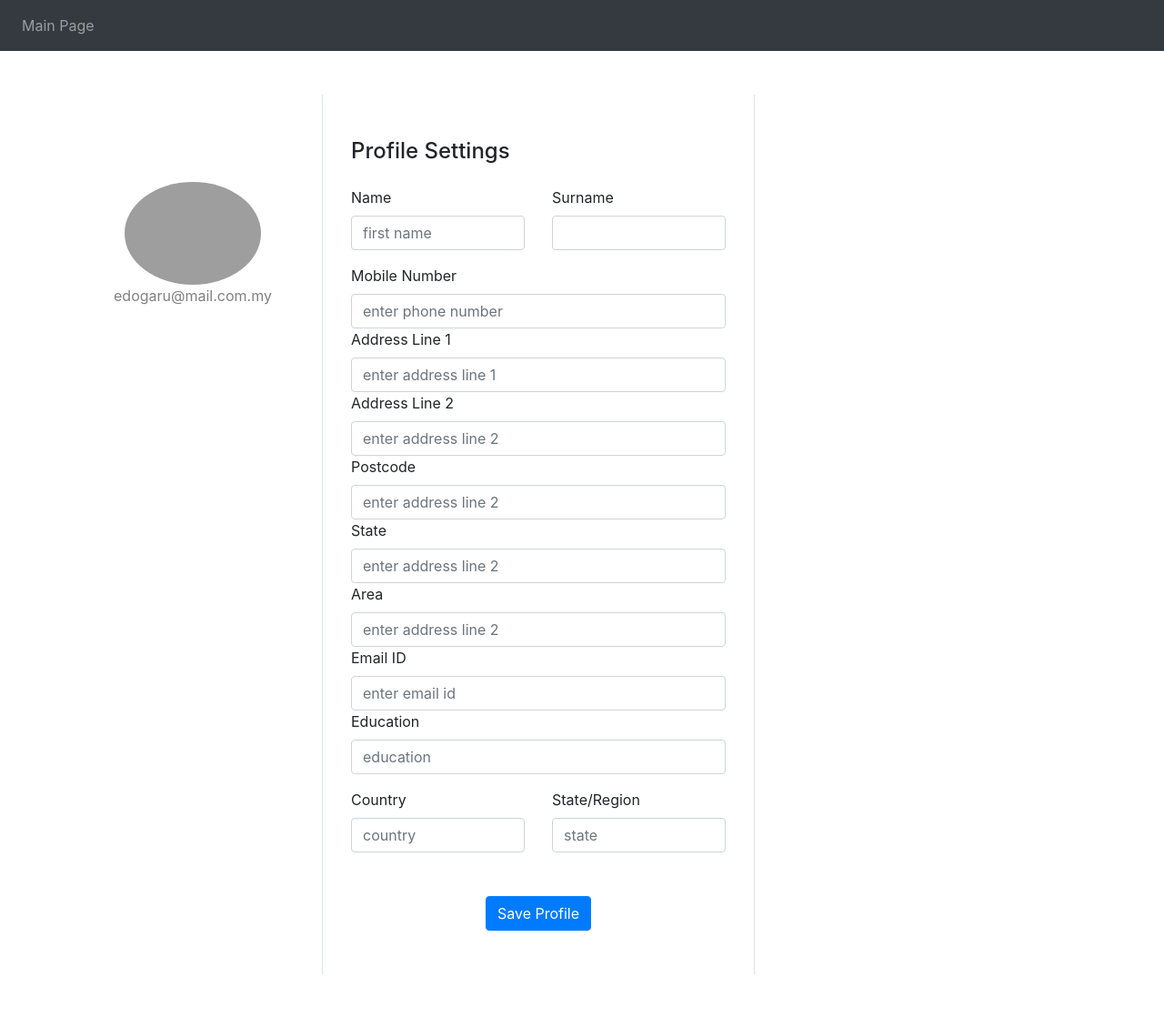
After one commit to JulienBernardo2/EcommerceFinalProject, a PHP site: template jkn_bay/views/Profile/edit.php in a window 1280 px wide. The commit adds this page. Shown: the whole page at 91% size. Run offline with PHP 8.4, Linux system fonts and the light colour scheme; the template is opened without the code that fills it, so the values that code supplies are empty; grey boxes are pictures that could not be loaded.

Commit message:
Add files via upload

```diff
--- a/jkn_bay/views/Product/add.php
+++ b/jkn_bay/views/Product/add.php
@@ -12,10 +12,6 @@
 		<script src="https://stackpath.bootstrapcdn.com/bootstrap/4.4.1/js/bootstrap.min.js"
 		integrity="sha384-wfSDF2E50Y2D1uUdj0O3uMBJnjuUD4Ih7YwaYd1iqfktj0Uod8GCExl3Og8ifwB6"
 		crossorigin="anonymous"></script>
-
-		<link rel="stylesheet" href="style.php" media="screen">
-
-
 
 		<title>Add Product</title>
 	</head>
--- /dev/null
+++ b/jkn_bay/views/Profile/edit.php
@@ -0,0 +1,93 @@
+	<html>
+	<head>
+		<!-- Jquery -->
+			<script src="https://ajax.googleapis.com/ajax/libs/jquery/3.6.0/jquery.min.js"></script>
+
+			<!-- Bootstrap CSS -->
+			<link rel="stylesheet" href="https://stackpath.bootstrapcdn.com/bootstrap/4.4.1/css/
+			bootstrap.min.css" integrity="sha384-Vkoo8×4CGsO3+Hhxv8T/
+			Q5PaXtkKtu6ug5TOeNV6gBiFeWPGFN9MuhOf23Q9Ifjh" crossorigin="anonymous">
+
+			<!-- Bootstrap JS -->
+			<script src="https://stackpath.bootstrapcdn.com/bootstrap/4.4.1/js/bootstrap.min.js"
+			integrity="sha384-wfSDF2E50Y2D1uUdj0O3uMBJnjuUD4Ih7YwaYd1iqfktj0Uod8GCExl3Og8ifwB6"
+			crossorigin="anonymous"></script>
+
+			<link rel="stylesheet" href="/style.css"/>
+
+			<title>Main Page</title>
+
+			<!--Font-Awesome CSS-->
+			<link rel="stylesheet" href="https://cdnjs.cloudflare.com/ajax/libs/font-awesome/4.7.0/css/font-awesome.min.css">
+	</head>
+	<body>
+			<?php
+				if(isset($_GET['error'])){ ?>
+					<div class="alert alert-danger alert-dismissible">
+  						<a href="#" class="close" data-dismiss="alert" aria-label="close">&times;</a>
+  						<?= $_GET['error'] ?>
+					</div>
+			<?php  }
+				if(isset($_GET['message'])){ ?>
+					<div class="alert alert-success alert-dismissible">
+  						<a href="#" class="close" data-dismiss="alert" aria-label="close">&times;</a>
+  						<?= $_GET['message'] ?>
+					</div>
+			<?php  }
+			?>
+			<nav class="navbar navbar-expand-md navbar-dark bg-dark">
+    			<div class="navbar-collapse">
+        			<ul class="navbar-nav">
+            			<li class="nav-item">
+                			<a class="nav-link" href ="/Product/indexAdmin">Main Page</a>
+            			</li>
+           	        </ul>
+        			<ul class="navbar-nav ml-auto">
+            			<?php if(isset($_SESSION['username'])){
+            				echo '	<li class="nav-item">
+                						<a class="nav-link" href ="/Profile/logout">Logout</a>
+            						</li>
+									<li class="nav-item">
+				    					<a class="nav-link" href ="/Profile/edit/<?= $_SESSION["profile_id"]?">My profile</a>
+				  					</li>
+				  					<li class="nav-item">
+				    					<a class="nav-link" href ="/Product/add">New Product</a>
+				  					</li>';
+            			} ?>
+           	        </ul>
+    			</div>
+			</nav>
+
+			<div class="container rounded bg-white mt-5 mb-5">
+    <div class="row">
+        <div class="col-md-3 border-right">
+            <div class="d-flex flex-column align-items-center text-center p-3 py-5"><img class="rounded-circle mt-5" width="150px" src="https://st3.depositphotos.com/15648834/17930/v/600/depositphotos_179308454-stock-illustration-unknown-person-silhouette-glasses-profile.jpg"><span class="font-weight-bold"><?= $data->username ?></span><span class="text-black-50">edogaru@mail.com.my</span><span> </span></div>
+        </div>
+        <div class="col-md-5 border-right">
+            <div class="p-3 py-5">
+                <div class="d-flex justify-content-between align-items-center mb-3">
+                    <h4 class="text-right">Profile Settings</h4>
+                </div>
+                <div class="row mt-2">
+                    <div class="col-md-6"><label class="labels">Name</label><input type="text" class="form-control" placeholder="first name" value=""></div>
+                    <div class="col-md-6"><label class="labels">Surname</label><input type="text" class="form-control" value="<?= $data->last_name ?>"></div>
+                </div>
+                <div class="row mt-3">
+                    <div class="col-md-12"><label class="labels">Mobile Number</label><input type="text" class="form-control" placeholder="enter phone number" value=""></div>
+                    <div class="col-md-12"><label class="labels">Address Line 1</label><input type="text" class="form-control" placeholder="enter address line 1" value=""></div>
+                    <div class="col-md-12"><label class="labels">Address Line 2</label><input type="text" class="form-control" placeholder="enter address line 2" value=""></div>
+                    <div class="col-md-12"><label class="labels">Postcode</label><input type="text" class="form-control" placeholder="enter address line 2" value=""></div>
+                    <div class="col-md-12"><label class="labels">State</label><input type="text" class="form-control" placeholder="enter address line 2" value=""></div>
+                    <div class="col-md-12"><label class="labels">Area</label><input type="text" class="form-control" placeholder="enter address line 2" value=""></div>
+                    <div class="col-md-12"><label class="labels">Email ID</label><input type="text" class="form-control" placeholder="enter email id" value=""></div>
+                    <div class="col-md-12"><label class="labels">Education</label><input type="text" class="form-control" placeholder="education" value=""></div>
+                </div>
+                <div class="row mt-3">
+                    <div class="col-md-6"><label class="labels">Country</label><input type="text" class="form-control" placeholder="country" value=""></div>
+                    <div class="col-md-6"><label class="labels">State/Region</label><input type="text" class="form-control" value="" placeholder="state"></div>
+                </div>
+                <div class="mt-5 text-center"><button class="btn btn-primary profile-button" type="button">Save Profile</button></div>
+            </div>
+        </div>
+	</body>
+</html>
```
Also changed, not shown: jkn_bay/controllers/Product.php (+9 -0 lines), jkn_bay/controllers/Profile.php (+15 -0 lines), jkn_bay/models/Product.php (+20 -0 lines), jkn_bay/views/Product/indexAdmin.php (+31 -22 lines), jkn_bay/views/Profile/index.php (+7 -11 lines), jkn_bay/views/Profile/register.php (+2 -15 lines).
